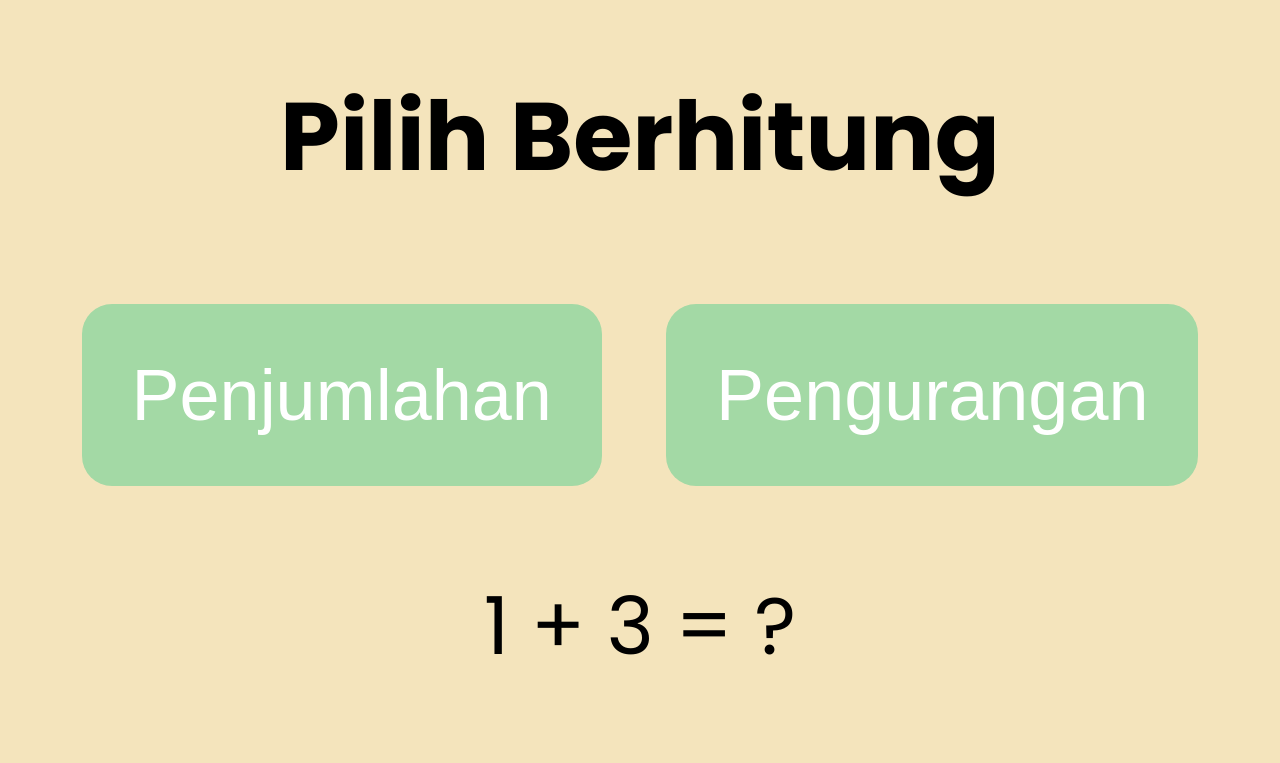
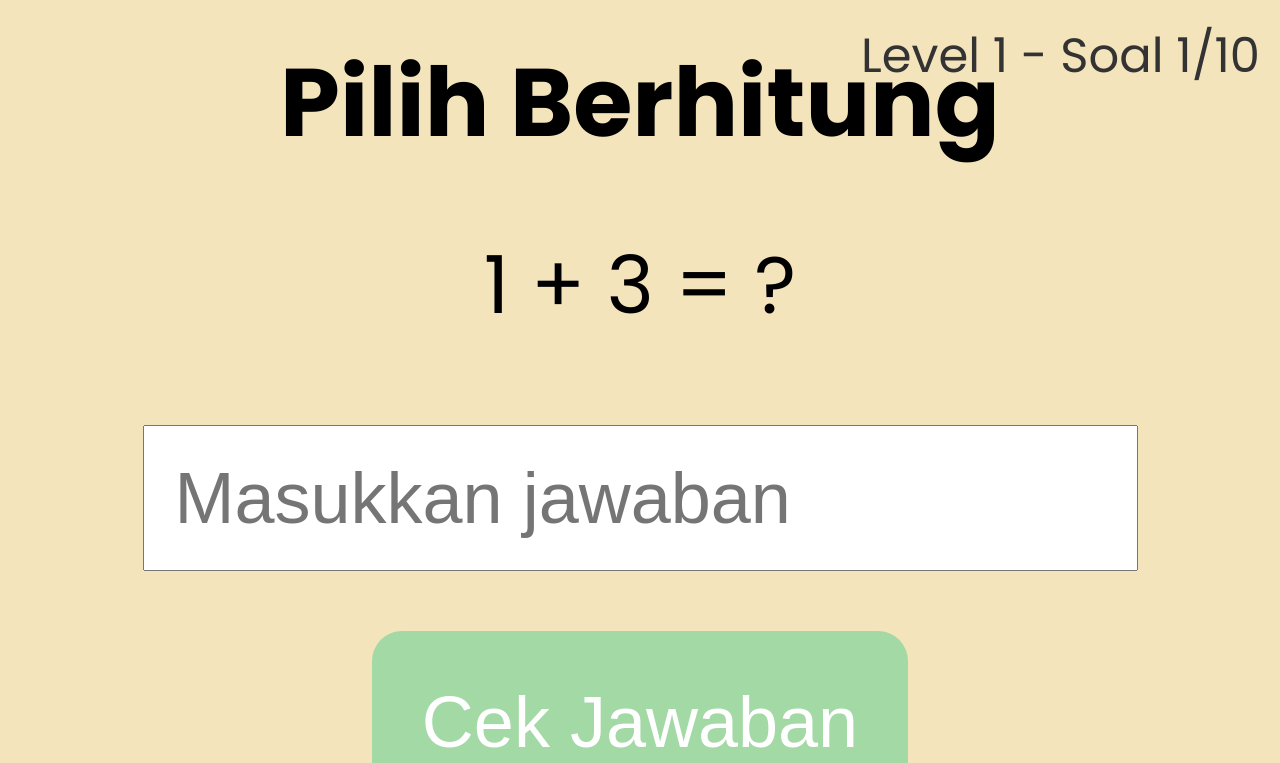
Before and after one commit to harz84/berhitungdantebak, a plain HTML site: page berhitung.html in a window 1280 px wide. Both pictures are taken after a click on the button "Penjumlahan". Shown: the top 763 px of the page. Drawn offline with Linux system fonts and the light colour scheme.

Commit message:
Update berhitung.html

```diff
--- a/berhitung.html
+++ b/berhitung.html
@@ -5,7 +5,7 @@
     <link href="https://fonts.googleapis.com/css2?family=Poppins:wght@400;700&display=swap" rel="stylesheet">
     <style>
         body { background-color: #F4E4BC; text-align: center; font-family: 'Poppins', sans-serif; }
-        h1 { font-size: 96px; }
+        h1 { font-size: 96px; margin: 30px 0; }
         .button { padding: 50px; font-size: 72px; margin: 30px; background-color: #A3D9A5; color: white; border: none; border-radius: 30px; cursor: pointer; }
         .button:hover { background-color: #8CCB8F; }
         #soal { font-size: 80px; margin: 50px; }
@@ -15,18 +15,23 @@
         .benar { background-color: #A3D9A5; color: white; animation: fadeInOut 2s; }
         .salah { background-color: #F28C82; color: white; animation: fadeInOut 2s; }
         @keyframes fadeInOut { 0% { opacity: 0; } 20% { opacity: 1; } 80% { opacity: 1; } 100% { opacity: 0; } }
+        #level-info { position: absolute; top: 20px; right: 20px; font-size: 48px; color: #333; }
+        #menu-pilihan { margin-top: 50px; }
     </style>
 </head>
 <body>
     <h1>Pilih Berhitung</h1>
-    <button class="button" onclick="mulaiLevel('penjumlahan')">Penjumlahan</button>
-    <button class="button" onclick="mulaiLevel('pengurangan')">Pengurangan</button>
+    <div id="menu-pilihan">
+        <button class="button" onclick="mulaiLevel('penjumlahan')">Penjumlahan</button>
+        <button class="button" onclick="mulaiLevel('pengurangan')">Pengurangan</button>
+    </div>
     <div id="soal"></div>
     <div id="inputJawaban" style="display: none;">
         <input type="number" id="jawaban" placeholder="Masukkan jawaban">
         <button class="button" onclick="cekJawaban()">Cek Jawaban</button>
     </div>
     <div id="notifikasi"></div>
+    <div id="level-info"></div>
     <br>
     <button class="home-btn" onclick="location.href='index.html'">🏠 Home</button>
     <script>
@@ -48,6 +53,7 @@
             jenisSoal = jenis;
             currentLevel = 0;
             currentSoal = 0;
+            document.getElementById('menu-pilihan').style.display = 'none'; // Hilangkan tombol
             tampilkanSoal();
             document.getElementById('inputJawaban').style.display = 'block';
         }
@@ -61,12 +67,15 @@
                 alert('Selamat! Kamu telah menyelesaikan semua level!');
                 document.getElementById('inputJawaban').style.display = 'none';
                 document.getElementById('soal').innerHTML = '';
+                document.getElementById('level-info').innerHTML = '';
+                document.getElementById('menu-pilihan').style.display = 'block'; // Kembalikan tombol
                 return;
             }
             let soal = levels[jenisSoal][currentLevel][currentSoal];
             jawabanBenar = jenisSoal === 'penjumlahan' ? soal.a + soal.b : soal.a - soal.b;
             document.getElementById('soal').innerHTML = `${soal.a} ${jenisSoal === 'penjumlahan' ? '+' : '-'} ${soal.b} = ?`;
             document.getElementById('jawaban').value = '';
+            document.getElementById('level-info').innerHTML = `Level ${currentLevel + 1} - Soal ${currentSoal + 1}/10`;
         }
 
         function cekJawaban() {
```
